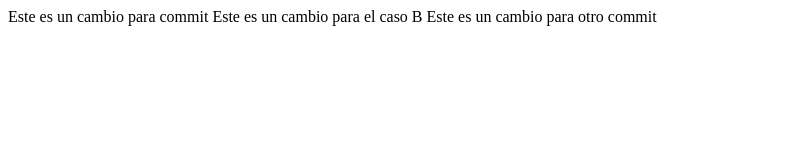
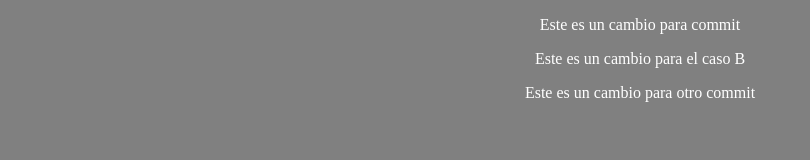
Before and after one commit to shrekbraz/practica-git, a plain HTML site: page index.html in a window 1280 px wide. Shown: the whole page, without its empty margins (0-810 px from the left). Drawn offline with Linux system fonts and the light colour scheme.

Commit message:
Modified index.html

```diff
--- a/index.html
+++ b/index.html
@@ -4,10 +4,11 @@
     <meta charset="UTF-8">
     <meta name="viewport" content="width=device-width, initial-scale=1.0">
     <title>Esto es un cambio de titulo</title>
+    <link rel="stylesheet" href="css/estilos.css">
 </head>
 <body>
-    Este es un cambio para commit
-    Este es un cambio para el caso B
-    Este es un cambio para otro commit
+    <p>Este es un cambio para commit</p>
+    <p>Este es un cambio para el caso B</p>
+    <p>Este es un cambio para otro commit</p>
 </body>
 </html>
```
